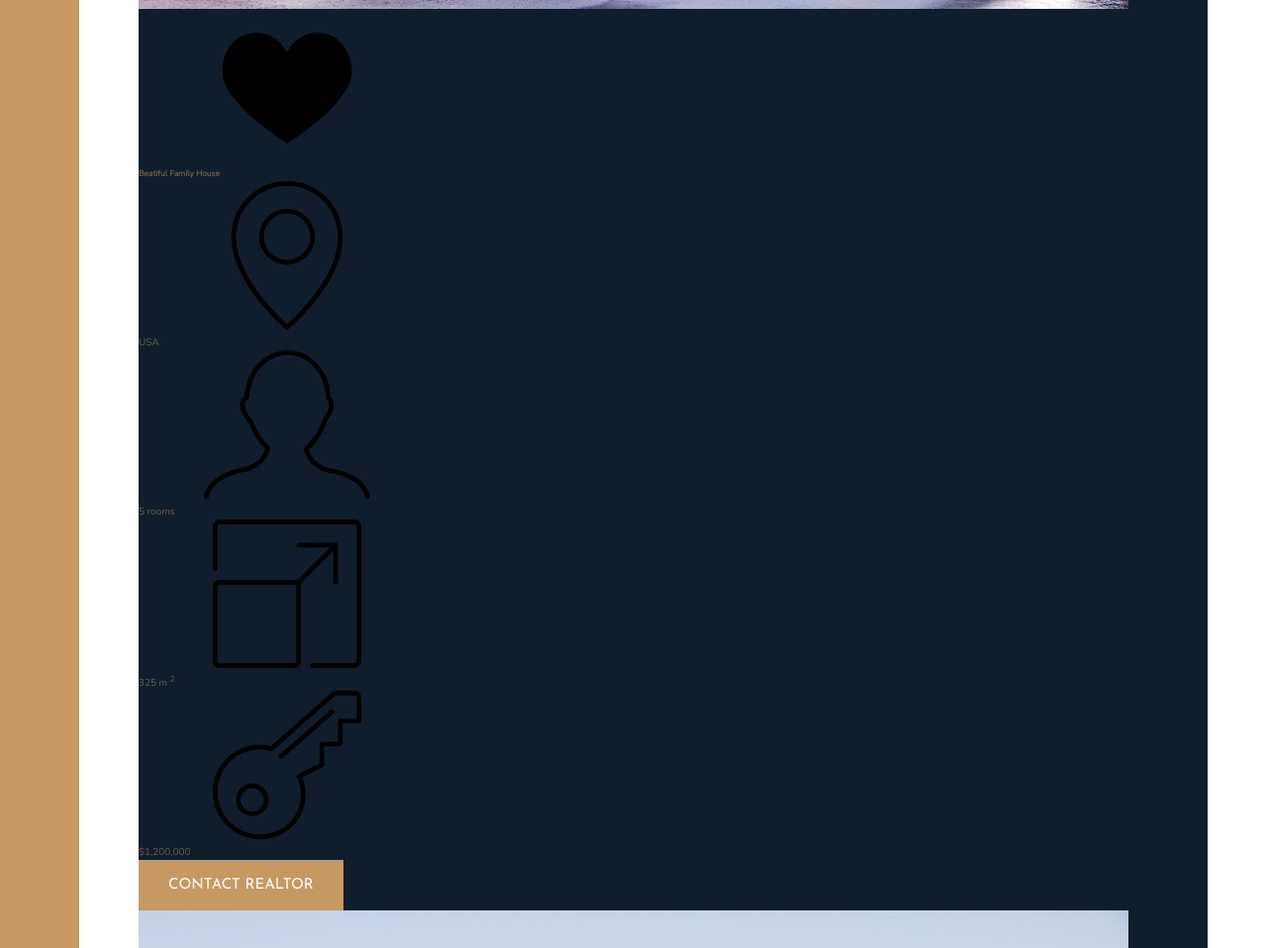
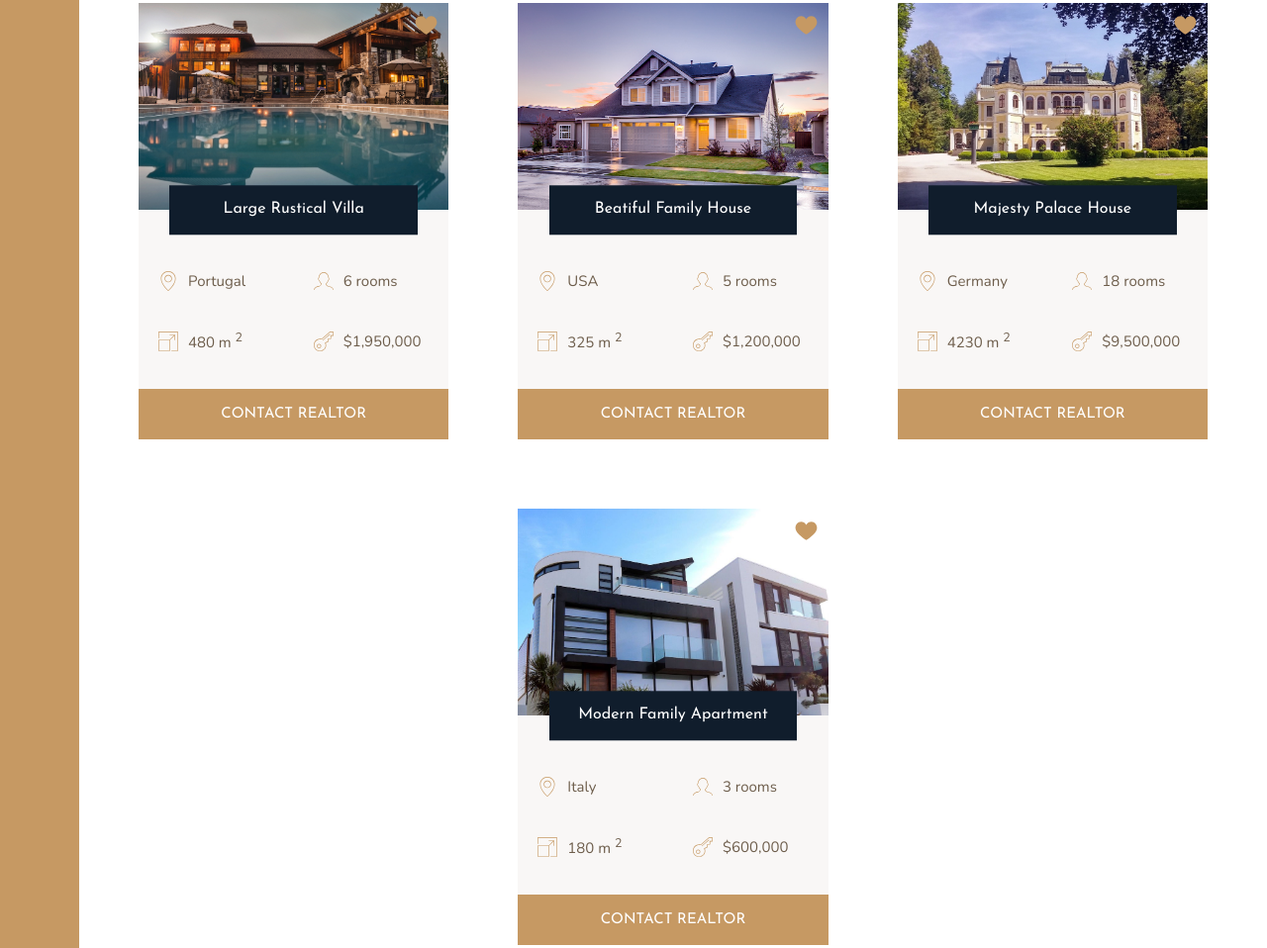
Before and after one commit to TomasDep/Nexter, a website: page index.html in a window 1280 px wide. Shown: the part 2478-3436 px from the top of the page at 99% size. Drawn offline with nearby package versions, Linux system fonts and the light colour scheme.

Commit message:
[CHG] More styles will be implemented

```diff
--- a/sass/main.css
+++ b/sass/main.css
@@ -174,8 +174,71 @@ body {
 }
 
 .homes {
+  grid-column: center-start/center-end;
+  margin: 15rem 0;
+  display: grid;
+  grid-template-columns: repeat(auto-fit, minmax(25rem, 1fr));
+  gap: 7rem;
+}
+
+.home {
+  background-color: #f9f7f6;
+  display: grid;
+  grid-template-columns: repeat(2, 1fr);
+  gap: 3.5rem 0;
+}
+.home:last-child {
+  grid-column: 2/3;
+}
+.home__img {
+  width: 100%;
+  grid-row: 1/2;
+  grid-column: 1/-1;
+  z-index: 1;
+}
+.home__like {
+  grid-row: 1/2;
+  grid-column: 2/3;
+  fill: #c69963;
+  height: 2.5rem;
+  width: 2.5rem;
+  z-index: 2;
+  justify-self: end;
+  margin: 1rem;
+}
+.home__name {
+  grid-row: 1/2;
+  grid-column: 1/-1;
+  justify-self: center;
+  align-self: end;
+  z-index: 3;
+  width: 80%;
+  font-family: "Josefin Sans", sans-serif;
+  font-size: 1.6rem;
+  text-align: center;
+  padding: 1.25rem;
   background-color: #101d2c;
-  grid-column: center-start/center-end;
+  color: #fff;
+  font-weight: 400;
+  transform: translateY(50%);
+}
+.home__location, .home__rooms {
+  margin-top: 2.5rem;
+}
+.home__location, .home__rooms, .home__area, .home__price {
+  font-size: 1.5rem;
+  margin-left: 2rem;
+  display: flex;
+  align-items: center;
+}
+.home__location svg, .home__rooms svg, .home__area svg, .home__price svg {
+  fill: #c69963;
+  height: 2rem;
+  width: 2rem;
+  margin-right: 1rem;
+}
+.home__btn {
+  grid-column: 1/-1;
 }
 
 .gallery {
```
Also changed, not shown: 1 other file.
